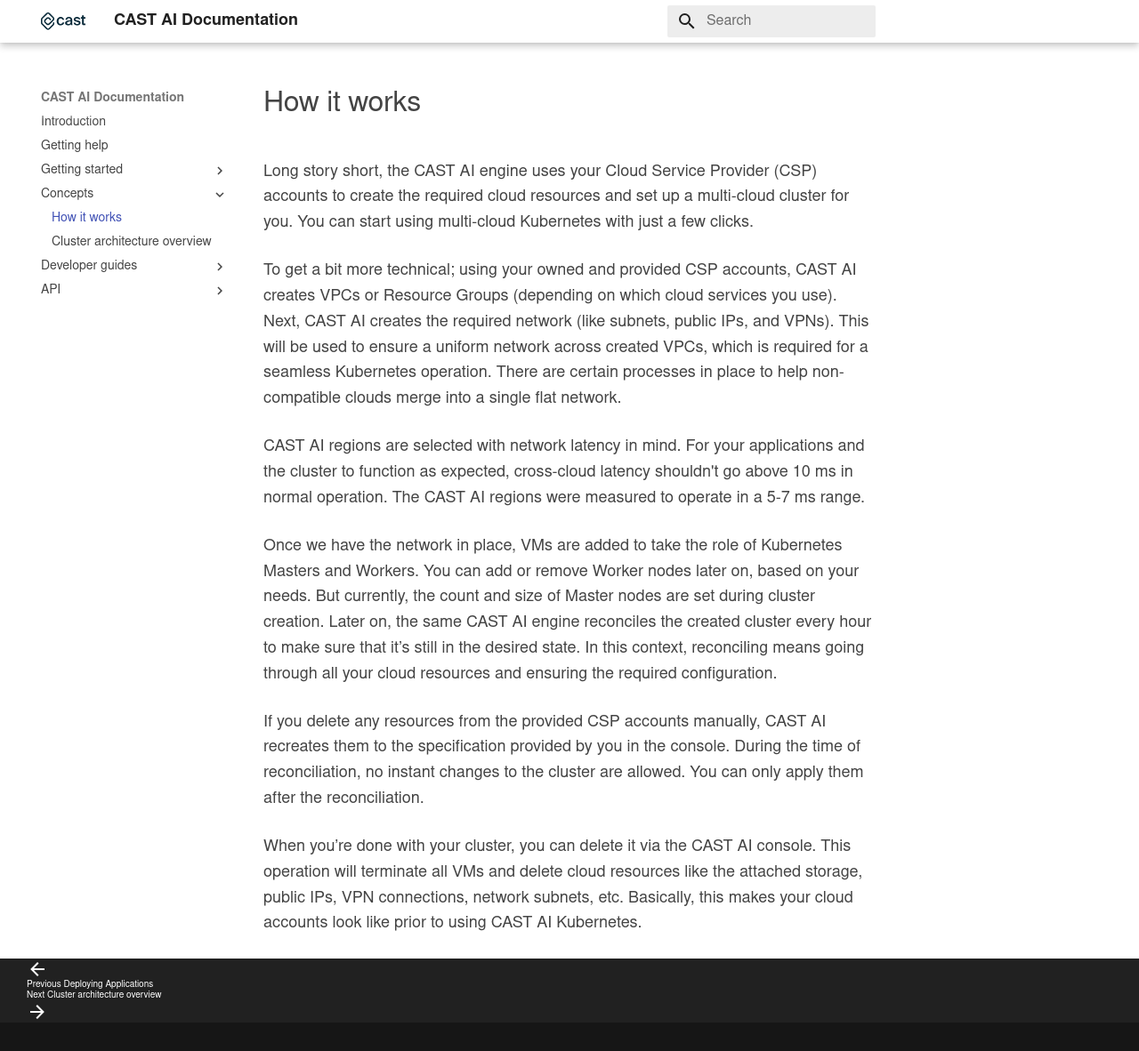
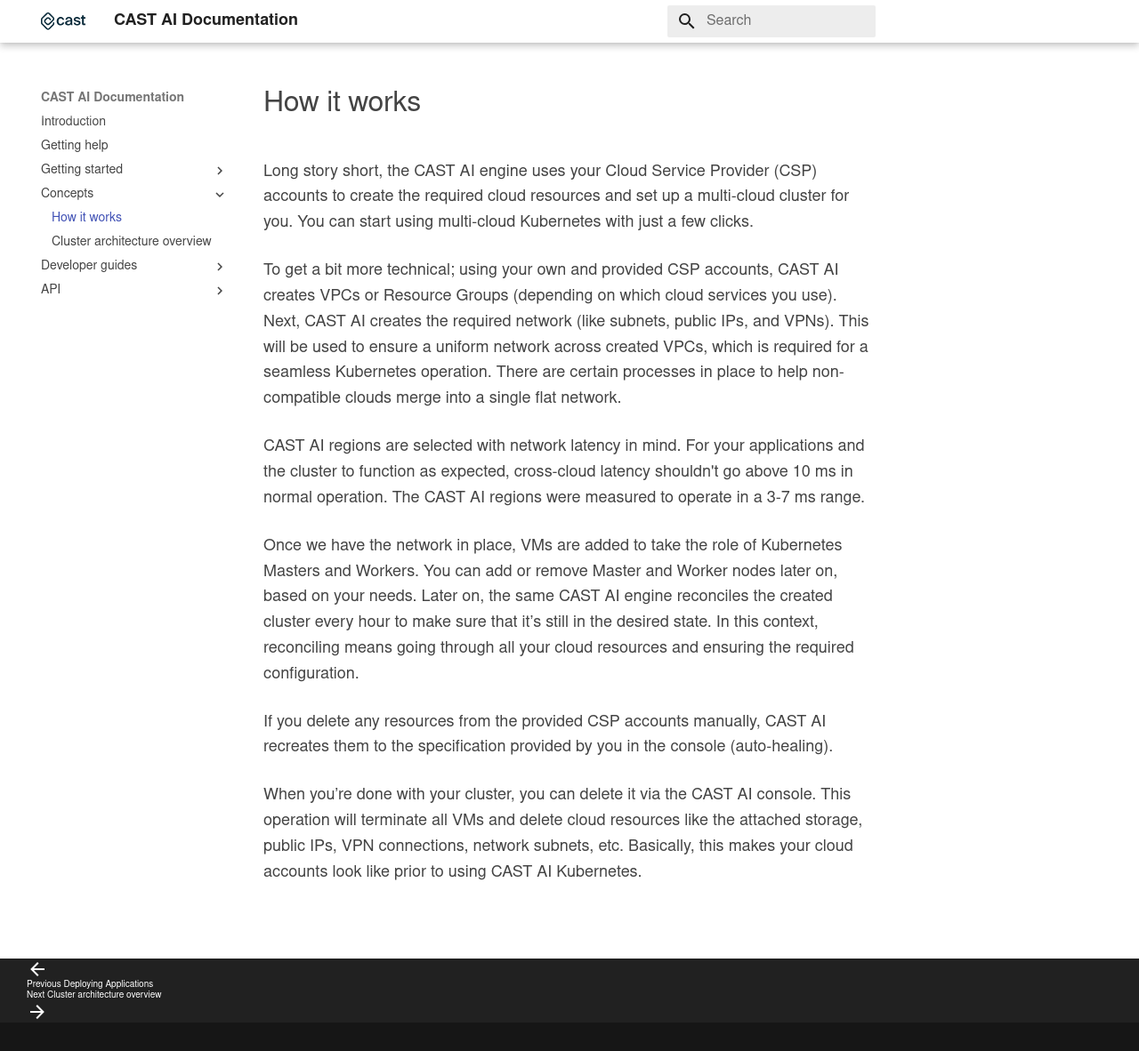
Before and after one commit to castai/docs, an MkDocs documentation site: the page built from docs/concepts/how-it-works.md, in a window 1280 px wide and 1182 px high. Shown: the whole window at 89% size. Built offline with MkDocs 1.6.1 and Material for MkDocs 9.7.7, drawn with Linux system fonts in a browser that asks for light colours; some web fonts are replaced.

Commit message:
Update how-it-works.md

```diff
--- a/docs/concepts/how-it-works.md
+++ b/docs/concepts/how-it-works.md
@@ -2,12 +2,12 @@
 
 Long story short, the CAST AI engine uses your Cloud Service Provider (CSP) accounts to create the required cloud resources and set up a multi-cloud cluster for you. You can start using multi-cloud Kubernetes with just a few clicks.
 
-To get a bit more technical; using your owned and provided CSP accounts, CAST AI creates VPCs or Resource Groups (depending on which cloud services you use). Next, CAST AI creates the required network (like subnets, public IPs, and VPNs). This will be used to ensure a uniform network across created VPCs, which is required for a seamless Kubernetes operation. There are certain processes in place to help non-compatible clouds merge into a single flat network.
+To get a bit more technical; using your own and provided CSP accounts, CAST AI creates VPCs or Resource Groups (depending on which cloud services you use). Next, CAST AI creates the required network (like subnets, public IPs, and VPNs). This will be used to ensure a uniform network across created VPCs, which is required for a seamless Kubernetes operation. There are certain processes in place to help non-compatible clouds merge into a single flat network.
 
-CAST AI regions are selected with network latency in mind. For your applications and the cluster to function as expected, cross-cloud latency shouldn't go above 10 ms in normal operation. The CAST AI regions were measured to operate in a 5-7 ms range.
+CAST AI regions are selected with network latency in mind. For your applications and the cluster to function as expected, cross-cloud latency shouldn't go above 10 ms in normal operation. The CAST AI regions were measured to operate in a 3-7 ms range.
 
-Once we have the network in place, VMs are added to take the role of Kubernetes Masters and Workers. You can add or remove Worker nodes later on, based on your needs. But currently, the count and size of Master nodes are set during cluster creation. Later on, the same CAST AI engine reconciles the created cluster every hour to make sure that it’s still in the desired state. In this context, reconciling means going through all your cloud resources and ensuring the required configuration.
+Once we have the network in place, VMs are added to take the role of Kubernetes Masters and Workers. You can add or remove Master and Worker nodes later on, based on your needs. Later on, the same CAST AI engine reconciles the created cluster every hour to make sure that it’s still in the desired state. In this context, reconciling means going through all your cloud resources and ensuring the required configuration.
 
-If you delete any resources from the provided CSP accounts manually, CAST AI recreates them to the specification provided by you in the console. During the time of reconciliation, no instant changes to the cluster are allowed. You can only apply them after the reconciliation.
+If you delete any resources from the provided CSP accounts manually, CAST AI recreates them to the specification provided by you in the console (auto-healing).
 
 When you’re done with your cluster, you can delete it via the CAST AI console. This operation will terminate all VMs and delete cloud resources like the attached storage, public IPs, VPN connections, network subnets, etc. Basically, this makes your cloud accounts look like prior to using CAST AI Kubernetes.
```
